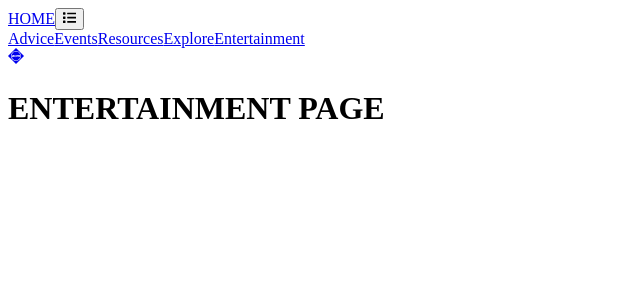
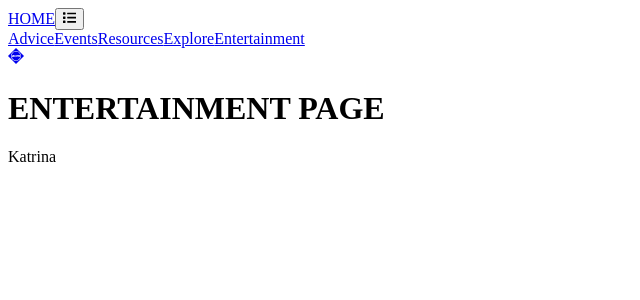
Before and after one commit to usd-cs/acm-website, a React app in the folder frontend/: page /entertainment in a window 1280 px wide. Shown: the top 300 px of the page, without its empty margins (0-640 px from the left). Built offline with nearby package versions, Linux system fonts and the light colour scheme; the HTML template or start-up script is replaced by a standard one.

Commit message:
practice

```diff
--- a/frontend/src/components/Pages/Entertainment.js
+++ b/frontend/src/components/Pages/Entertainment.js
@@ -6,6 +6,7 @@ class Entertainment extends Component {
         return (
             <div  className="entertainment container">
                 <h1>ENTERTAINMENT PAGE</h1>
+                <p>Katrina</p>
             </div>
         );
     }
```
